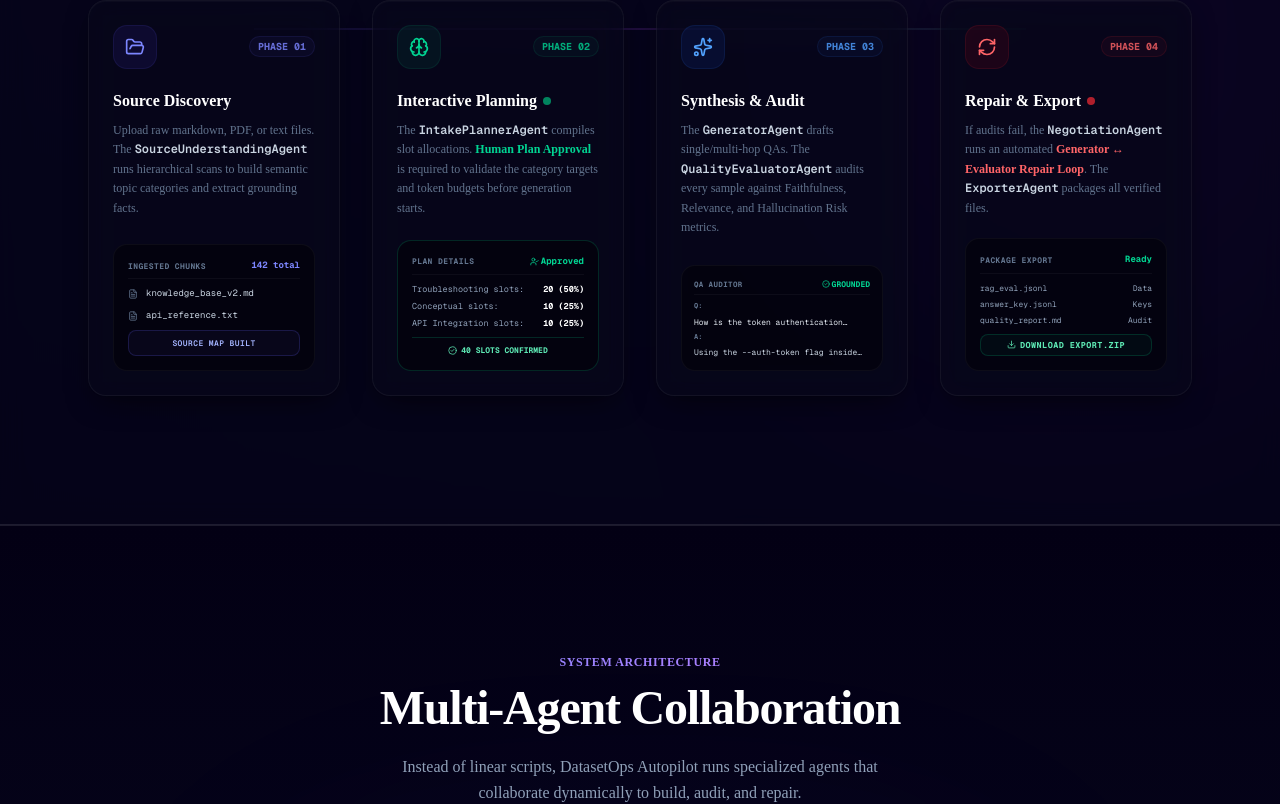
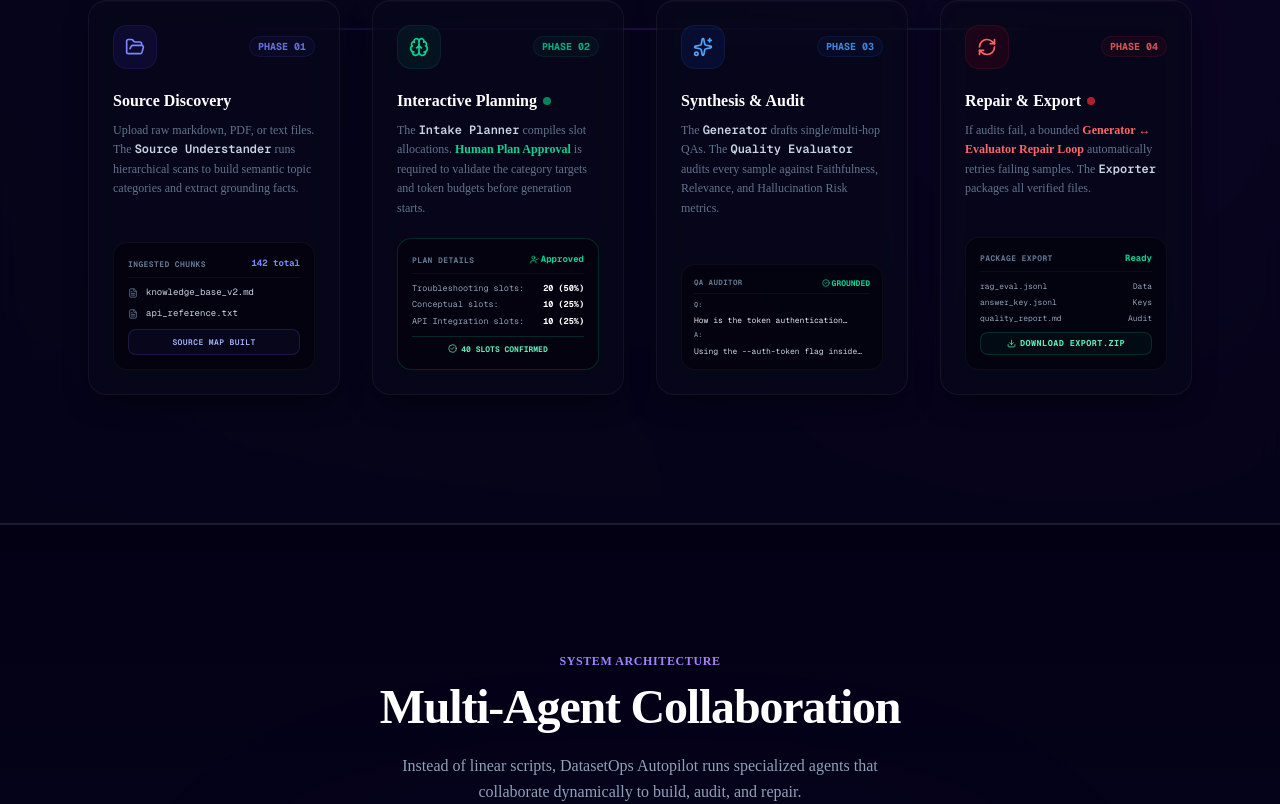
Before and after one commit to PTD504/datasetops-autopilot, a Next.js app in the folder frontend/: page / in a window 1280 px wide. Shown: the part 1220-2024 px from the top of the page. Built offline with nearby package versions, Linux system fonts and the light colour scheme.

Commit message:
fix(frontend): update agent naming conventions and rectify landing page copy overclaims

```diff
--- a/frontend/src/app/_components/OverviewSection.tsx
+++ b/frontend/src/app/_components/OverviewSection.tsx
@@ -39,7 +39,7 @@ export default function OverviewSection() {
             <div className="space-y-2">
               <h3 className="text-base font-bold text-white">Source Discovery</h3>
               <p className="text-xs text-slate-500 leading-relaxed font-normal">
-                Upload raw markdown, PDF, or text files. The <span className="text-slate-300 font-semibold font-mono">SourceUnderstandingAgent</span> runs hierarchical scans to build semantic topic categories and extract grounding facts.
+                Upload raw markdown, PDF, or text files. The <span className="text-slate-300 font-semibold font-mono">Source Understander</span> runs hierarchical scans to build semantic topic categories and extract grounding facts.
               </p>
             </div>
 
@@ -75,7 +75,7 @@ export default function OverviewSection() {
             <div className="space-y-2">
               <h3 className="text-base font-bold text-white flex items-center gap-1.5">Interactive Planning <span className="w-2 h-2 rounded-full bg-emerald-500 animate-pulse"></span></h3>
               <p className="text-xs text-slate-500 leading-relaxed font-normal">
-                The <span className="text-slate-300 font-semibold font-mono">IntakePlannerAgent</span> compiles slot allocations. <strong className="text-emerald-400">Human Plan Approval</strong> is required to validate the category targets and token budgets before generation starts.
+                The <span className="text-slate-300 font-semibold font-mono">Intake Planner</span> compiles slot allocations. <strong className="text-emerald-400">Human Plan Approval</strong> is required to validate the category targets and token budgets before generation starts.
               </p>
             </div>
 
@@ -118,7 +118,7 @@ export default function OverviewSection() {
             <div className="space-y-2">
               <h3 className="text-base font-bold text-white">Synthesis & Audit</h3>
               <p className="text-xs text-slate-500 leading-relaxed font-normal">
-                The <span className="text-slate-300 font-semibold font-mono">GeneratorAgent</span> drafts single/multi-hop QAs. The <span className="text-slate-300 font-semibold font-mono">QualityEvaluatorAgent</span> audits every sample against Faithfulness, Relevance, and Hallucination Risk metrics.
+                The <span className="text-slate-300 font-semibold font-mono">Generator</span> drafts single/multi-hop QAs. The <span className="text-slate-300 font-semibold font-mono">Quality Evaluator</span> audits every sample against Faithfulness, Relevance, and Hallucination Risk metrics.
               </p>
             </div>
 
@@ -149,7 +149,7 @@ export default function OverviewSection() {
             <div className="space-y-2">
               <h3 className="text-base font-bold text-white flex items-center gap-1.5">Repair & Export <span className="w-2 h-2 rounded-full bg-red-500 animate-pulse"></span></h3>
               <p className="text-xs text-slate-500 leading-relaxed font-normal">
-                If audits fail, the <span className="text-slate-300 font-semibold font-mono">NegotiationAgent</span> runs an automated <strong className="text-red-400">Generator ↔ Evaluator Repair Loop</strong>. The <span className="text-slate-300 font-semibold font-mono">ExporterAgent</span> packages all verified files.
+                If audits fail, a bounded <strong className="text-red-400">Generator ↔ Evaluator Repair Loop</strong> automatically retries failing samples. The <span className="text-slate-300 font-semibold font-mono">Exporter</span> packages all verified files.
               </p>
             </div>
 
--- a/frontend/src/app/_components/PipelineSection.tsx
+++ b/frontend/src/app/_components/PipelineSection.tsx
@@ -46,7 +46,7 @@ export default function PipelineSection() {
       borderColor: "group-hover:border-amber-500/30",
       glowColor: "rgba(245,158,11,0.15)",
       role: "Faithfulness & Grounding Audit",
-      details: "Evaluates candidate pairs against strict criteria: Faithfulness (>=0.85), Answer Relevance (>=0.75), and Hallucination Risk (<=0.25). Manages collaborative self-repair loops.",
+      details: "Evaluates candidate pairs against strict criteria: Faithfulness (>=0.85), Answer Relevance (>=0.75), and Hallucination Risk (<=0.25). Participates in a self-repair loop.",
       inputs: ["Candidate QA Pairs", "Source Context Chunks"],
       outputs: ["Evaluation Audit Report"]
     },
--- a/frontend/src/app/_components/TechStackSection.tsx
+++ b/frontend/src/app/_components/TechStackSection.tsx
@@ -21,7 +21,7 @@ export default function TechStackSection() {
     {
       icon: Cpu,
       title: "Autonomous Generation",
-      desc: "Spins up parallel agents that draft custom single-hop, multi-hop, unanswerable, and edge-case question-answer pairs.",
+      desc: "Runs an autonomous generation agent that drafts custom single-hop, multi-hop, unanswerable, and edge-case question-answer pairs.",
       whyItMatters: "Replaces slow, error-prone manual scripting of test suites with high-speed autonomous generation.",
       benefit: "Delivers diverse, production-grade test cases covering all potential query pathways.",
       tag: "Generator Agent"
@@ -30,7 +30,7 @@ export default function TechStackSection() {
       icon: Shield,
       title: "Quality Evaluation & Repair",
       desc: "Audits every generated sample against strict metrics (Faithfulness, Relevance, Hallucination Risk) and auto-repairs failed entries.",
-      whyItMatters: "Guarantees zero-hallucination ground truth data without requiring human review for every line.",
+      whyItMatters: "Enforces strict hallucination-risk thresholds without requiring human review for every line.",
       benefit: "Maintains high benchmark integrity by recursively fixing incorrect references.",
       tag: "Evaluator Agent"
     },
--- a/frontend/src/app/_components/WhyRAGSection.tsx
+++ b/frontend/src/app/_components/WhyRAGSection.tsx
@@ -65,11 +65,11 @@ export default function WhyRAGSection() {
                 {/* Metric 4 */}
                 <div className="space-y-1">
                   <div className="flex justify-between font-semibold text-slate-300">
-                    <span>Context Precision & Recall</span>
-                    <span className="text-slate-400 font-mono text-[10px]">Validated</span>
+                    <span>Overall Score</span>
+                    <span className="text-emerald-400 font-bold">&ge; 0.80</span>
                   </div>
                   <div className="w-full bg-slate-800/40 rounded-full h-1.5 overflow-hidden border border-white/[0.04]">
-                    <div className="bg-emerald-500 h-full rounded-full" style={{ width: "90%" }}></div>
+                    <div className="bg-emerald-500 h-full rounded-full" style={{ width: "80%" }}></div>
                   </div>
                 </div>
               </div>
--- a/frontend/src/app/page.tsx
+++ b/frontend/src/app/page.tsx
@@ -110,8 +110,8 @@ export default function Home() {
               {/* Symmetrical stats section under Hero */}
               <div className="grid grid-cols-3 gap-6 pt-8 border-t border-white/[0.05] max-w-md mx-auto lg:mx-0">
                 <div>
-                  <div className="text-2xl font-extrabold text-white">100%</div>
-                  <div className="text-[10px] text-slate-500 font-semibold uppercase tracking-wider">Automated Workflow</div>
+                  <div className="text-2xl font-extrabold text-white">2</div>
+                  <div className="text-[10px] text-slate-500 font-semibold uppercase tracking-wider">HITL Checkpoints</div>
                 </div>
                 <div className="border-x border-white/[0.06] px-4">
                   <div className="text-2xl font-extrabold text-indigo-400">&ge; 0.85</div>
--- a/frontend/src/app/projects/[id]/mission-control/_components/ControlHeader.tsx
+++ b/frontend/src/app/projects/[id]/mission-control/_components/ControlHeader.tsx
@@ -197,28 +197,28 @@ export default function ControlHeader({
     switch (status) {
       case "CHUNKING":
       case "CHUNKED":
-        return "DocumentChunker";
+        return "Document Chunker";
       case "EMBEDDING":
-        return "VectorEmbedder";
+        return "Vector Embedder";
       case "SOURCE_ANALYZING":
       case "SOURCE_ANALYZED":
-        return "SourceUnderstandingAgent";
+        return "Source Understander";
       case "PLANNING":
       case "PLAN_READY":
       case "WAITING_FOR_PLAN_APPROVAL":
       case "PLAN_APPROVED":
-        return "IntakePlannerAgent";
+        return "Intake Planner";
       case "GENERATING":
       case "VALIDATING":
-        return "BenchmarkGeneratorAgent";
+        return "Benchmark Generator";
       case "EVALUATING":
       case "REPAIRING":
       case "WAITING_FOR_SAMPLE_REVIEW":
-        return "QualityEvaluatorAgent";
+        return "Quality Evaluator";
       case "EXPORTING":
       case "EXPORT_READY":
       case "DONE":
-        return "ExportReportAgent";
+        return "Exporter";
       default:
         return "Idle System";
     }
--- a/frontend/src/app/projects/new/page.tsx
+++ b/frontend/src/app/projects/new/page.tsx
@@ -188,11 +188,11 @@ export default function NewProject() {
               </div>
                <div className="grid grid-cols-2 gap-x-6 gap-y-1.5 font-mono text-[9px] text-slate-300">
                 {[
-                  { name: "SourceUnderstandingAgent", col: 1 },
-                  { name: "IntakePlannerAgent", col: 2 },
-                  { name: "BenchmarkGeneratorAgent", col: 1 },
-                  { name: "QualityEvaluatorAgent", col: 2 },
-                  { name: "ExporterAgent", col: 1 }
+                  { name: "Source Understander", col: 1 },
+                  { name: "Intake Planner", col: 2 },
+                  { name: "Benchmark Generator", col: 1 },
+                  { name: "Quality Evaluator", col: 2 },
+                  { name: "Exporter", col: 1 }
                 ].map((agent, i) => (
                   <div
                     key={i}
@@ -460,7 +460,7 @@ export default function NewProject() {
                   Autopilot Execution Lifecycle
                 </h4>
                 <p className="text-xs text-slate-500 max-w-xl mx-auto font-normal leading-relaxed">
-                  The sequence of autonomous stages executed from raw document ingestion to the finished benchmark bundle. The QualityEvaluatorAgent audits samples and routes feedback back to the Generator for iterative refinement.
+                  The sequence of autonomous stages executed from raw document ingestion to the finished benchmark bundle. The Quality Evaluator audits samples and routes feedback back to the Generator for iterative refinement.
                 </p>
               </div>
 
--- a/frontend/src/components/HeroWorkflowIllustration.tsx
+++ b/frontend/src/components/HeroWorkflowIllustration.tsx
@@ -20,9 +20,9 @@ const LOG_DATA = [
   },
   {
     step: 1,
-    agent: "SourceUnderstandingAgent",
+    agent: "Source Understander",
     logs: [
-      "[SOURCE] Source Scanner Agent activated.",
+      "[SOURCE] Source Scanner activated.",
       "[SOURCE] Reading semantic maps and scanning chunk content for high-density facts...",
       "[SOURCE] Extracted 42 core concepts and 115 relation tuples.",
       "[SOURCE] Mapped category coverage levels: Troubleshooting, Setup, Token Auth."
@@ -30,9 +30,9 @@ const LOG_DATA = [
   },
   {
     step: 2,
-    agent: "IntakePlannerAgent",
+    agent: "Intake Planner",
     logs: [
-      "[PLANNER] Intake Planner Agent activated.",
+      "[PLANNER] Intake Planner activated.",
       "[PLANNER] Analyzing category distributions. Formulating benchmark plan...",
       "[PLANNER] Blueprint generated. AWAITING HUMAN APPROVAL...",
       "[PLANNER] Human approval received. Commencing 40-slot generation."
@@ -40,9 +40,9 @@ const LOG_DATA = [
   },
   {
     step: 3,
-    agent: "GeneratorAgent",
+    agent: "Generator",
     logs: [
-      "[GENERATOR] Generator Agent activated. Accessing source chunks...",
+      "[GENERATOR] Generator activated. Accessing source chunks...",
       "[GENERATOR] Generating single-hop, multi-hop, unanswerable, and edge-case QA pairs...",
       "[GENERATOR] Grounding QA pairs strictly in document references...",
       "[GENERATOR] Candidate QA generation complete. 40 samples created."
@@ -50,9 +50,9 @@ const LOG_DATA = [
   },
   {
     step: 4,
-    agent: "QualityEvaluatorAgent",
+    agent: "Quality Evaluator",
     logs: [
-      "[EVALUATOR] Quality Evaluator Agent activated. Starting quality checks...",
+      "[EVALUATOR] Quality Evaluator activated. Starting quality checks...",
       "[EVALUATOR] Running multi-criteria quality check (Faithfulness, Relevance, Hallucination Risk)...",
       "[EVALUATOR] Audit mismatch: Hallucination detected in sample 18 (failed faithfulness).",
       "[EVALUATOR] Flagging sample 18 for repair."
@@ -60,19 +60,19 @@ const LOG_DATA = [
   },
   {
     step: 5,
-    agent: "NegotiationAgent",
+    agent: "RepairLoopAgent",
     logs: [
-      "[NEGOTIATOR] Negotiation Agent activated. Initiating Self-Repair Loop...",
-      "[NEGOTIATOR] Providing repair instructions to Generator Agent for sample 18...",
-      "[NEGOTIATOR] Regenerated sample 18. Evaluator audit: PASSED.",
-      "[NEGOTIATOR] Self-repair completed. All 40 samples verified."
+      "[REPAIR LOOP] Repair Loop activated. Initiating Self-Repair Loop...",
+      "[REPAIR LOOP] Providing repair instructions to Generator Agent for sample 18...",
+      "[REPAIR LOOP] Regenerated sample 18. Evaluator audit: PASSED.",
+      "[REPAIR LOOP] Self-repair completed. All 40 samples verified."
     ]
   },
   {
     step: 6,
-    agent: "ExporterAgent",
+    agent: "Exporter",
     logs: [
-      "[EXPORTER] Exporter Agent compiling output bundle...",
+      "[EXPORTER] Exporter compiling output bundle...",
       "[EXPORTER] Creating rag_eval.jsonl, answer_key.jsonl, dataset_card.md, quality_report.md...",
       "[EXPORTER] Packaging benchmark suite into ZIP package...",
       "[EXPORTER] Export ZIP ready. Autopilot session completed successfully."
@@ -91,12 +91,12 @@ export default function HeroWorkflowIllustration() {
 
   const steps = [
     { name: "Ingestion", icon: FolderOpen, agent: "System" },
-    { name: "Source Scanner", icon: Search, agent: "SourceUnderstandingAgent" },
-    { name: "Planner", icon: Brain, agent: "IntakePlannerAgent" },
-    { name: "Generator", icon: Sparkles, agent: "GeneratorAgent" },
-    { name: "Evaluator", icon: Scale, agent: "QualityEvaluatorAgent" },
-    { name: "Negotiation", icon: RefreshCw, agent: "NegotiationAgent" },
-    { name: "Exporter", icon: Download, agent: "ExporterAgent" }
+    { name: "Source Scanner", icon: Search, agent: "Source Understander" },
+    { name: "Planner", icon: Brain, agent: "Intake Planner" },
+    { name: "Generator", icon: Sparkles, agent: "Generator" },
+    { name: "Evaluator", icon: Scale, agent: "Quality Evaluator" },
+    { name: "Repair Loop", icon: RefreshCw, agent: "Repair Loop" },
+    { name: "Exporter", icon: Download, agent: "Exporter" }
   ]
 
   // Sequential progression timer
--- a/frontend/src/components/WorkflowTracePanel.tsx
+++ b/frontend/src/components/WorkflowTracePanel.tsx
@@ -518,17 +518,17 @@ export function WorkflowTracePanel({
           ) : (
             rawTraces.map((trace, idx) => {
               let msg = trace.action
-              if (trace.action === "start_source_analysis") msg = "SourceUnderstandingAgent analyzing document coverage."
+              if (trace.action === "start_source_analysis") msg = "Source Understander analyzing document coverage."
               else if (trace.action === "source_analysis_complete") msg = "Source analysis complete."
-              else if (trace.action === "start_planning") msg = "IntakePlannerAgent creating benchmark plan."
+              else if (trace.action === "start_planning") msg = "Intake Planner creating benchmark plan."
               else if (trace.action === "plan_created") msg = "Benchmark plan created."
-              else if (trace.action === "start_generation_standard") msg = `BenchmarkGeneratorAgent generating ${trace.details?.count || 0} samples.`
-              else if (trace.action === "start_generation_repair") msg = `BenchmarkGeneratorAgent repairing ${trace.details?.count || 0} samples.`
+              else if (trace.action === "start_generation_standard") msg = `Benchmark Generator generating ${trace.details?.count || 0} samples.`
+              else if (trace.action === "start_generation_repair") msg = `Benchmark Generator repairing ${trace.details?.count || 0} samples.`
               else if (trace.action === "generation_standard_complete") msg = `Generated ${trace.details?.generated_count || 0} samples across types.`
               else if (trace.action === "generation_repair_complete") msg = `Repaired ${trace.details?.generated_count || 0} samples.`
-              else if (trace.action === "start_evaluation") msg = `QualityEvaluatorAgent evaluating sample.`
+              else if (trace.action === "start_evaluation") msg = `Quality Evaluator evaluating sample.`
               else if (trace.action === "evaluation_complete") msg = `Evaluation complete. Decision: ${trace.details?.decision}.`
-              else if (trace.action === "start_export") msg = "ExportReportAgent generating dataset_card.md and quality_report.md."
+              else if (trace.action === "start_export") msg = "Exporter generating dataset_card.md and quality_report.md."
               else if (trace.action === "export_complete") msg = `Export package ready. Included ${trace.details?.file_count || 0} files.`
 
               return (
--- a/frontend/src/components/mission-control/ArtifactViewer/viewers/EvaluatorViewer/components/RepairInstruction.tsx
+++ b/frontend/src/components/mission-control/ArtifactViewer/viewers/EvaluatorViewer/components/RepairInstruction.tsx
@@ -49,7 +49,7 @@ function RepairInstruction({
             <Bot size={13} />
           </div>
           <div className="flex flex-col gap-1 text-left">
-            <span className="text-[8px] font-mono font-bold text-purple-400/80 uppercase">QualityEvaluatorAgent</span>
+            <span className="text-[8px] font-mono font-bold text-purple-400/80 uppercase">Quality Evaluator</span>
             <div className="bg-[#120a28]/60 border border-purple-500/10 p-3 rounded-2xl rounded-tl-none shadow-sm text-xs text-slate-300 leading-relaxed font-sans select-text">
               {instruction}
             </div>
@@ -69,7 +69,7 @@ function RepairInstruction({
             <Bot size={13} />
           </div>
           <div className="flex flex-col gap-1 text-right items-end">
-            <span className="text-[8px] font-mono font-bold text-indigo-400/80 uppercase">BenchmarkGeneratorAgent</span>
+            <span className="text-[8px] font-mono font-bold text-indigo-400/80 uppercase">Benchmark Generator</span>
             <div className="bg-[#05071a]/70 border border-indigo-500/10 p-3 rounded-2xl rounded-tr-none shadow-sm text-xs text-slate-350 leading-relaxed font-sans">
               {isResolved ? (
                 <div className="space-y-1">
--- a/frontend/src/components/mission-control/config/agentConfig.ts
+++ b/frontend/src/components/mission-control/config/agentConfig.ts
@@ -14,8 +14,8 @@ export const AGENT_NODES: AgentNodeConfig[] = [
   },
   {
     id: "source_understanding",
-    role: "Source Understanding Analyst",
-    label: "Source Understanding",
+    role: "Source Understander Analyst",
+    label: "Source Understander",
     description: "Performs category coverage analysis and highlights document warnings.",
     pipelineOrder: 2,
     workflowStates: ["SOURCE_ANALYZING", "SOURCE_ANALYZED"],
```
Also changed, not shown: 1 other file (tests, documents, lock files or other folders).
